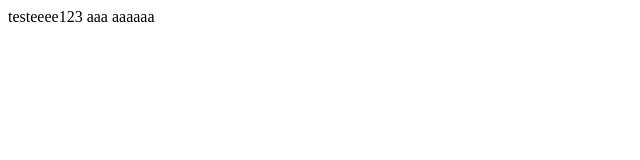
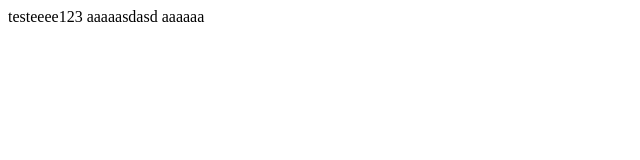
Before and after one commit to AbrahamLica/movies-database, a React (Create React App) app: page /movie in a window 1280 px wide. Shown: the top 160 px of the page, without its empty margins (0-640 px from the left). Built offline with nearby package versions, Linux system fonts and the light colour scheme; the HTML template or start-up script is replaced by a standard one.

Commit message:
more more

```diff
--- a/src/Components/Movies/Movie.tsx
+++ b/src/Components/Movies/Movie.tsx
@@ -3,7 +3,7 @@ import * as C from '../../AppStyles'
 const Movie = () => {
   return (
     <C.Container >
-      testeeee123  aaa
+      testeeee123  aaaaasdasd
       aaaaaa
     </C.Container>
   )
```
